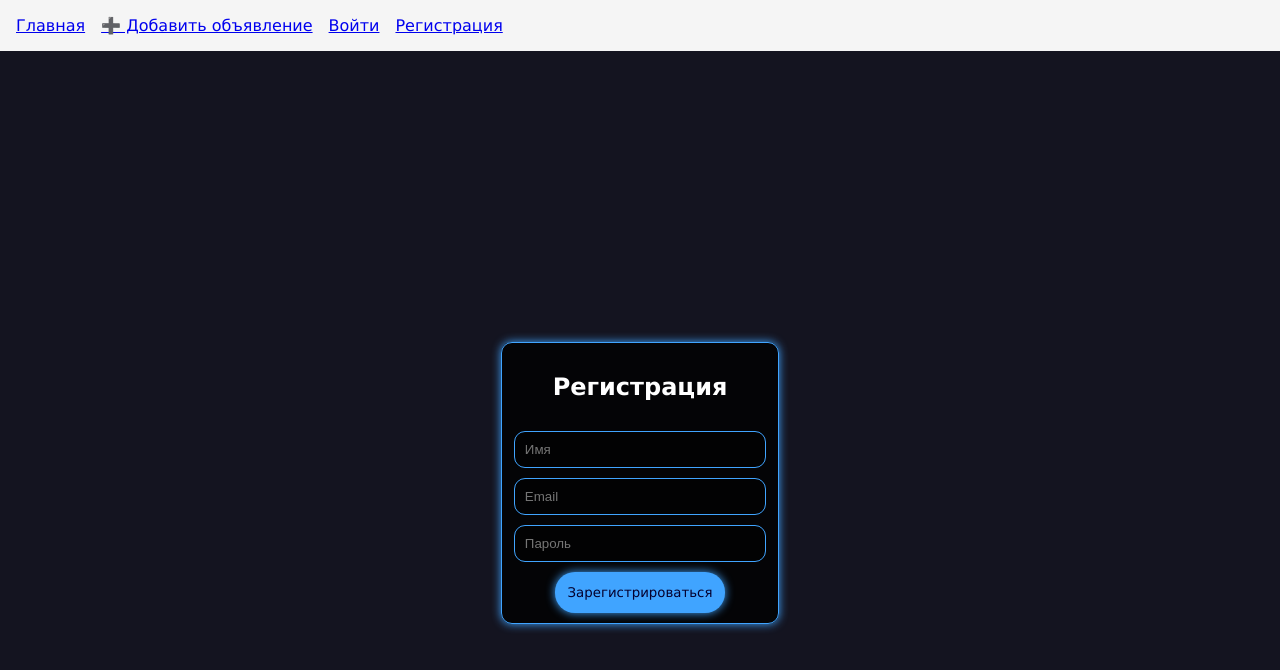
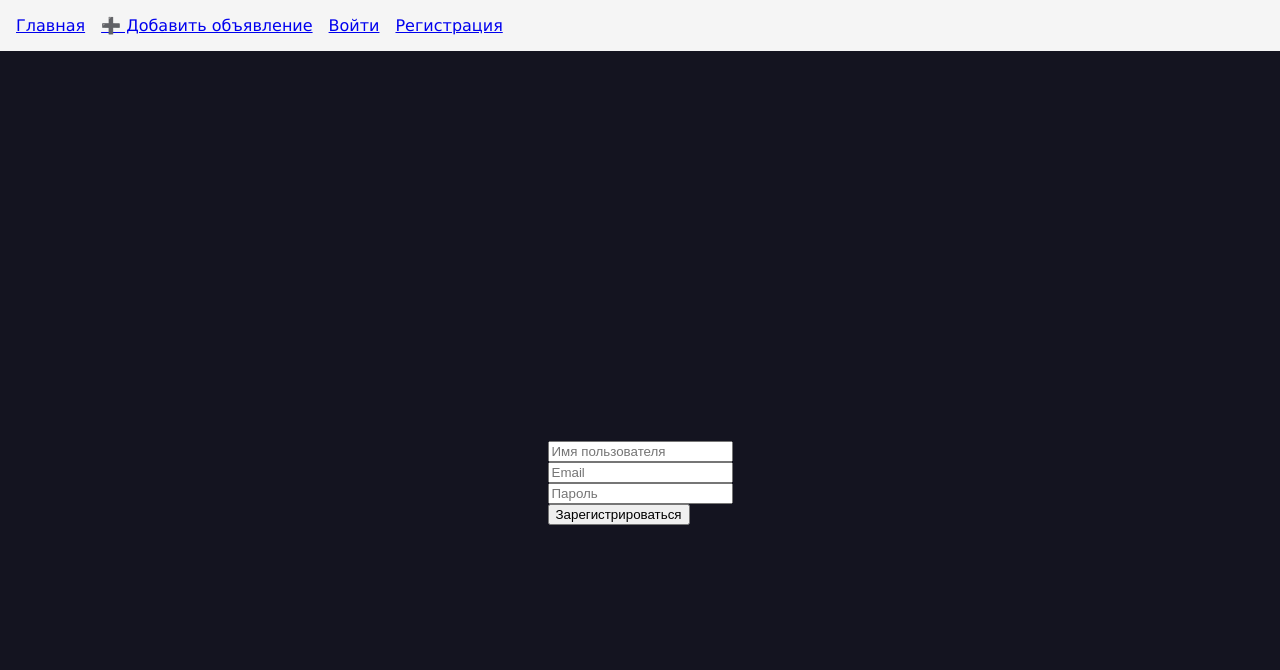
Before and after one commit to penkayone/ReactifyAds, a React (Create React App) app: page /register in a window 1280 px wide. Shown: the top 670 px of the page. Built offline with nearby package versions, Linux system fonts and the light colour scheme.

Commit message:
working on registration, connecting backend API to registration.

```diff
--- a/src/api/apiClient.js
+++ b/src/api/apiClient.js
@@ -1,16 +1,18 @@
 // src/api/apiClient.js
 import axios from 'axios';
-import { getToken } from '../services/auth';
 
-export const apiClient = axios.create({
-    baseURL: 'http://localhost:8080/api',
+const apiClient = axios.create({
+    baseURL: 'https://ranject.cc:8080/api',
+    withCredentials: true,
 });
 
-// Добавляем токен ко всем запросам, если пользователь авторизован
+// Добавляем токен в каждый запрос
 apiClient.interceptors.request.use((config) => {
-    const token = getToken();
+    const token = localStorage.getItem('authToken');
     if (token) {
         config.headers.Authorization = `Bearer ${token}`;
     }
     return config;
 });
+
+export default apiClient; // Важно! Экспорт по умолчанию
--- a/src/components/LoginForm.jsx
+++ b/src/components/LoginForm.jsx
@@ -1,53 +1,44 @@
 // src/components/LoginForm.jsx
-import React, { useState } from 'react'; // ✅ Добавлен useState
-import { useNavigate } from 'react-router-dom'; // ✅ Нужен для навигации
-import '../css/authorization.css';
+import React, { useState } from 'react';
+import apiClient from '../api/apiClient'; // Импорт без фигурных скобок
 
 const LoginForm = () => {
-    const [email, setEmail] = useState('');
+    const [username, setUsername] = useState('');
     const [password, setPassword] = useState('');
 
-    const navigate = useNavigate(); // ✅ Теперь используется при успешном входе
-
-    const handleSubmit = (e) => {
+    const handleSubmit = async (e) => {
         e.preventDefault();
 
-        // Здесь будет логика отправки данных на бэкенд
-        console.log({ email, password });
+        try {
+            const response = await apiClient.post('/auth/login', {
+                username,
+                password
+            });
 
-        // Пример перехода после входа (временно)
-        // localStorage.setItem('authToken', 'some-token');
-        navigate('/dashboard'); // После тестирования раскомментируй
+            console.log('Вход успешен:', response.data);
+        } catch (error) {
+            console.error('Ошибка входа:', error);
+        }
     };
 
     return (
-        <div className="form form-width">
-            <h2 className="form-title">Вход</h2>
-
-            <form onSubmit={handleSubmit} className="full-width">
+        <form onSubmit={handleSubmit}>
             <input
-                    type="email"
-                    placeholder="Email"
-                    value={email}
-                    onChange={(e) => setEmail(e.target.value)}
-                    required
-                    className="form-field"
+                type="text"
+                placeholder="Имя пользователя"
+                value={username}
+                onChange={(e) => setUsername(e.target.value)}
             />
-
+            <br />
             <input
                 type="password"
                 placeholder="Пароль"
                 value={password}
                 onChange={(e) => setPassword(e.target.value)}
-                    required
-                    className="form-field"
             />
-
-                <button type="submit" className="form-button">
-                    Войти
-                </button>
+            <br />
+            <button type="submit">Войти</button>
         </form>
-        </div>
     );
 };
 
--- a/src/components/RegisterForm.jsx
+++ b/src/components/RegisterForm.jsx
@@ -1,63 +1,53 @@
 // src/components/RegisterForm.jsx
 import React, { useState } from 'react';
-import { useNavigate } from 'react-router-dom';
-import '../css/authorization.css';
+import apiClient from '../api/apiClient';
 
 const RegisterForm = () => {
-    const [name, setName] = useState('');
+    const [username, setUsername] = useState('');
     const [email, setEmail] = useState('');
     const [password, setPassword] = useState('');
 
-    const navigate = useNavigate();
-
-    const handleSubmit = (e) => {
+    const handleSubmit = async (e) => {
         e.preventDefault();
 
-        // Логика регистрации
-        console.log({ name, email, password });
+        try {
+            const response = await apiClient.post('/auth/register', {
+                username,
+                email,
+                password
+            });
 
-        // Пример перехода после регистрации
-        // localStorage.setItem('authToken', 'some-token');
-        navigate('/dashboard');
+            console.log('Регистрация успешна:', response.data);
+        } catch (error) {
+            console.error('Ошибка регистрации:', error);
+        }
     };
 
     return (
-        <div className="form form-width">
-            <h2 className="form-title">Регистрация</h2>
-
-            <form onSubmit={handleSubmit} className="full-width">
+        <form onSubmit={handleSubmit}>
             <input
                 type="text"
-                    placeholder="Имя"
-                    value={name}
-                    onChange={(e) => setName(e.target.value)}
-                    required
-                    className="form-field"
+                placeholder="Имя пользователя"
+                value={username}
+                onChange={(e) => setUsername(e.target.value)}
             />
-
+            <br />
             <input
                 type="email"
                 placeholder="Email"
                 value={email}
                 onChange={(e) => setEmail(e.target.value)}
-                    required
-                    className="form-field"
             />
-
+            <br />
             <input
                 type="password"
                 placeholder="Пароль"
                 value={password}
                 onChange={(e) => setPassword(e.target.value)}
-                    required
-                    className="form-field"
             />
-
-                <button type="submit" className="form-button">
-                    Зарегистрироваться
-                </button>
+            <br />
+            <button type="submit">Зарегистрироваться</button>
         </form>
-        </div>
     );
 };
 
--- a/src/pages/AdsPage.jsx
+++ b/src/pages/AdsPage.jsx
@@ -1,32 +1,31 @@
 // src/pages/AdsPage.jsx
-import React, { useEffect, useState } from 'react';
-import { apiClient } from '../api/apiClient';
-import AdCard from '../components/AdCard';
+import React, { useState, useEffect } from 'react'; // Добавь useEffect
+import apiClient from '../api/apiClient'; // Импорт по умолчанию
 
 const AdsPage = () => {
     const [ads, setAds] = useState([]);
 
+    const fetchAds = async () => {
+        try {
+            const response = await apiClient.get('/ads'); // Замени '/ads' на нужный эндпоинт
+            setAds(response.data);
+        } catch (error) {
+            console.error('Ошибка получения объявлений:', error);
+        }
+    };
+
     useEffect(() => {
-        const fetchAds = async () => {
-            try {
-                const res = await apiClient.get('/ads');
-                setAds(res.data);
-            } catch (err) {
-                console.error('Не удалось загрузить объявления:', err);
-            }
-        };
-
         fetchAds();
     }, []);
 
     return (
-        <div className="page">
-            <h2>Все объявления</h2>
-            <div style={{ display: 'flex', flexWrap: 'wrap', gap: '20px', justifyContent: 'center' }}>
+        <div>
+            <h1>Объявления</h1>
+            <ul>
                 {ads.map(ad => (
-                    <AdCard key={ad.id} ad={ad} />
+                    <li key={ad.id}>{ad.title}</li>
                 ))}
-            </div>
+            </ul>
         </div>
     );
 };
```
Also changed, not shown: src/pages/ProfilePage.jsx (added, +36 -0 lines), 2 other files (tests, documents, lock files or other folders). Lines whose indentation alone changed are shown as unchanged.
